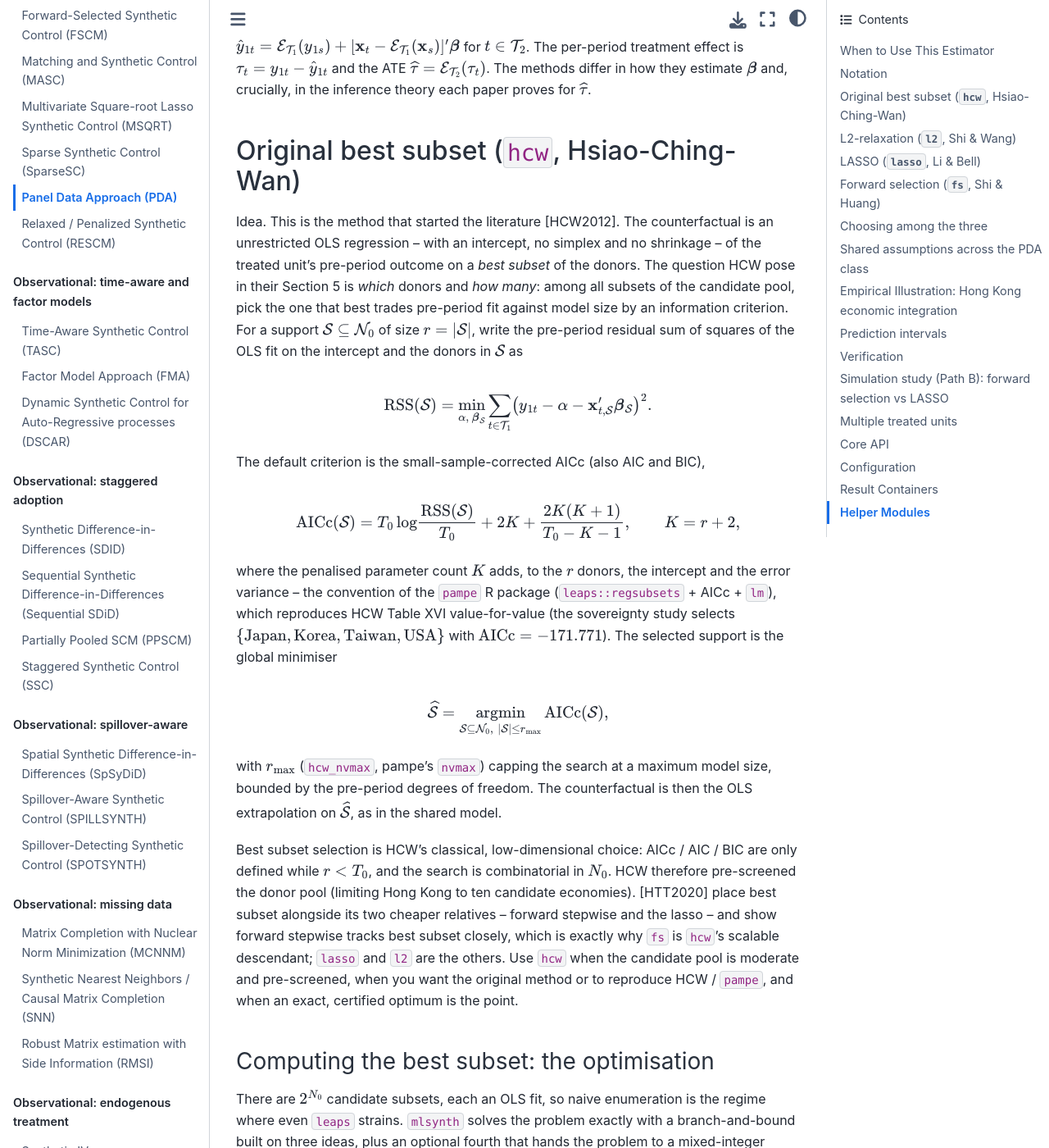
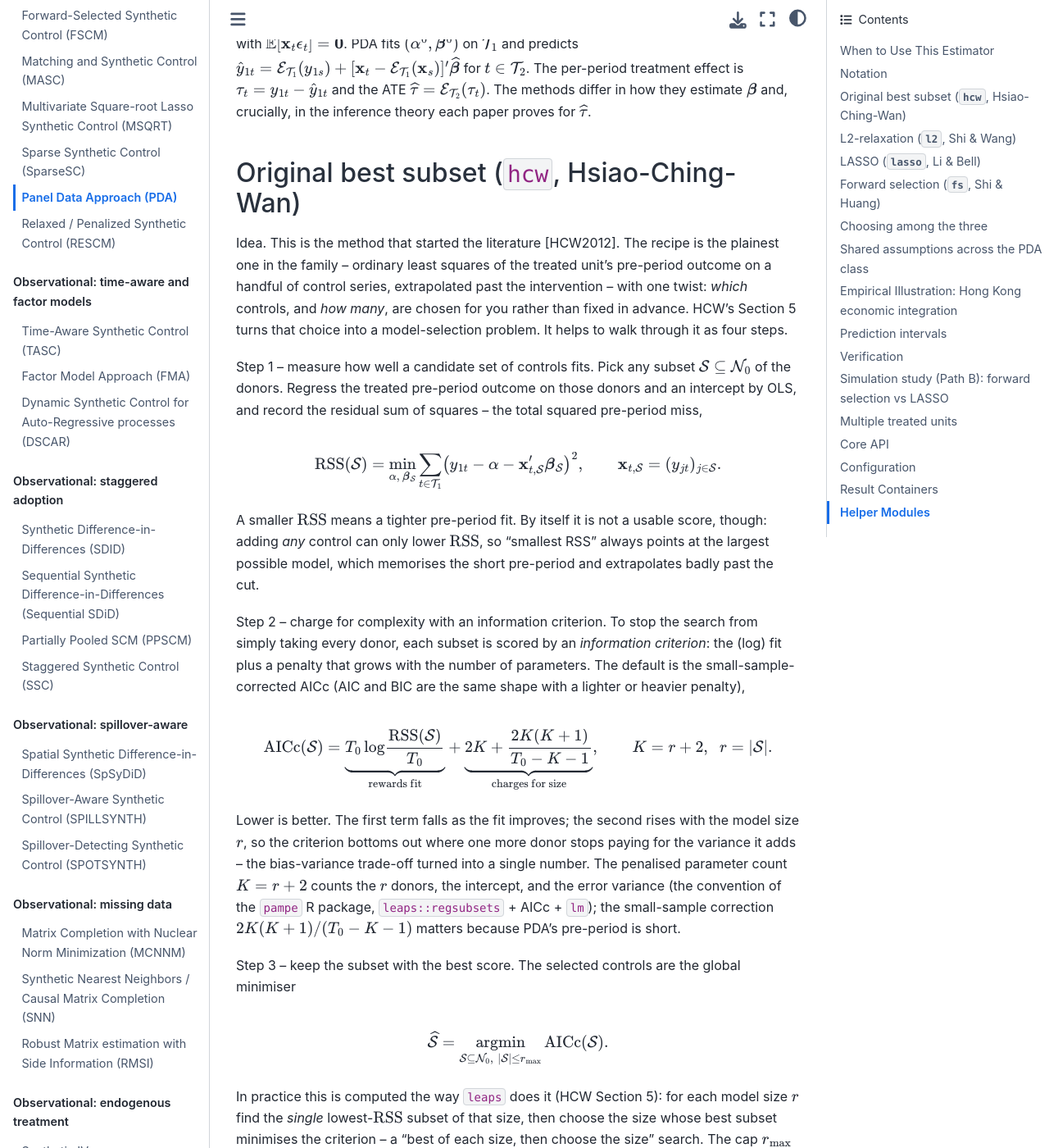
Before and after one commit to jgreathouse9/mlsynth, a Sphinx documentation site: the page built from docs/pda.rst, in a window 1280 px wide and 1400 px high, scrolled down 2109 px. Shown: the whole window at 82% size. Built offline with Sphinx 7.4.7 and the Sphinx Book theme 1.1.4, drawn with Linux system fonts in a browser that asks for light colours; some of the changed text lies outside the part shown.

Commit message:
docs(pda): add HCW to the Hong Kong illustration, expand its mechanics, align notation (#138)
The Hong Kong illustration runs all four PDA methods with refreshed numbers; the
HCW selection mechanics are spelled out as four plain steps (RSS, AICc criterion,
best-of-each-size search, refit/extrapolate); the Jiang et al. bootstrap
pointwise prediction intervals are shown for all four (with an honest note on
HCW's per-draw re-selection cost); and the notation is aligned to the canon
(y^0->y^N, q->r, three->four miscounts fixed).

```diff
--- a/docs/pda.rst
+++ b/docs/pda.rst
@@ -53,7 +53,8 @@
 Notation
 --------
 
-We adopt the notation of Shi & Wang [l2relax]_. For a positive integer ``n``,
+We use mlsynth's standard notation, with the two sample operators of Shi & Wang
+[l2relax]_ defined below. For a positive integer ``n``,
 :math:`[n] = \{1, \ldots, n\}`; :math:`\mathbf{I}_n` is the identity,
 :math:`\mathbf{1}_n`, :math:`\mathbf{0}_n` the all-ones/zeros vectors. For a
 matrix :math:`\mathbf{A} = (a_{ij})` and index sets
@@ -91,15 +92,15 @@
 The shared model
 ^^^^^^^^^^^^^^^^
 
-All three methods rest on a common latent-factor data-generating process: for
+All four methods rest on a common latent-factor data-generating process: for
 :math:`t \in \mathcal{T}`,
 
 .. math::
 
-   y_{jt}^0 = \mu_j + \boldsymbol{\lambda}_j' \mathbf{f}_t + u_{jt},
+   y_{jt}^N = \mu_j + \boldsymbol{\lambda}_j' \mathbf{f}_t + u_{jt},
    \quad j \in \{1\}\cup\mathcal{N}_0,
 
-with :math:`\mathbf{f}_t` a :math:`q`-vector of latent common factors,
+with :math:`\mathbf{f}_t` an :math:`r`-vector of latent common factors,
 :math:`\boldsymbol{\lambda}_j` factor loadings, and :math:`u_{jt}` a
 weakly-dependent idiosyncratic error orthogonal to the factors. Because the
 common factors drive both the treated unit and the donors, the untreated
@@ -123,47 +124,76 @@
 Original best subset (``hcw``, Hsiao-Ching-Wan)
 -----------------------------------------------
 
-Idea. This is the method that started the literature [HCW2012]_. The
-counterfactual is an unrestricted OLS regression -- with an intercept, no
-simplex and no shrinkage -- of the treated unit's pre-period outcome on a
-*best subset* of the donors. The question HCW pose in their Section 5 is *which*
-donors and *how many*: among all subsets of the candidate pool, pick the one
-that best trades pre-period fit against model size by an information criterion.
-For a support :math:`\mathcal{S}\subseteq\mathcal{N}_0` of size
-:math:`r = |\mathcal{S}|`, write the pre-period residual sum of squares of the
-OLS fit on the intercept and the donors in :math:`\mathcal{S}` as
+Idea. This is the method that started the literature [HCW2012]_. The recipe is
+the plainest one in the family -- ordinary least squares of the treated unit's
+pre-period outcome on a handful of control series, extrapolated past the
+intervention -- with one twist: *which* controls, and *how many*, are chosen for
+you rather than fixed in advance. HCW's Section 5 turns that choice into a
+model-selection problem. It helps to walk through it as four steps.
+
+Step 1 -- measure how well a candidate set of controls fits. Pick any subset
+:math:`\mathcal{S}\subseteq\mathcal{N}_0` of the donors. Regress the treated
+pre-period outcome on those donors and an intercept by OLS, and record the
+residual sum of squares -- the total squared pre-period miss,
 
 .. math::
 
    \mathrm{RSS}(\mathcal{S}) = \min_{\alpha,\,\boldsymbol{\beta}_{\mathcal{S}}}
        \sum_{t\in\mathcal{T}_1}
        \bigl(y_{1t} - \alpha - \mathbf{x}_{t,\mathcal{S}}'
-             \boldsymbol{\beta}_{\mathcal{S}}\bigr)^2 .
+             \boldsymbol{\beta}_{\mathcal{S}}\bigr)^2 ,
+   \qquad \mathbf{x}_{t,\mathcal{S}} = (y_{jt})_{j\in\mathcal{S}}.
 
-The default criterion is the small-sample-corrected AICc (also AIC and BIC),
+A smaller :math:`\mathrm{RSS}` means a tighter pre-period fit. By itself it is
+not a usable score, though: adding *any* control can only lower
+:math:`\mathrm{RSS}`, so "smallest RSS" always points at the largest possible
+model, which memorises the short pre-period and extrapolates badly past the cut.
+
+Step 2 -- charge for complexity with an information criterion. To stop the
+search from simply taking every donor, each subset is scored by an *information
+criterion*: the (log) fit plus a penalty that grows with the number of
+parameters. The default is the small-sample-corrected AICc (AIC and BIC are the
+same shape with a lighter or heavier penalty),
 
 .. math::
 
-   \mathrm{AICc}(\mathcal{S}) = T_0 \log\!\frac{\mathrm{RSS}(\mathcal{S})}{T_0}
-       + 2K + \frac{2K(K+1)}{T_0 - K - 1},
-   \qquad K = r + 2,
+   \mathrm{AICc}(\mathcal{S}) = \underbrace{T_0 \log\!\frac{\mathrm{RSS}
+       (\mathcal{S})}{T_0}}_{\text{rewards fit}}
+       + \underbrace{2K + \frac{2K(K+1)}{T_0 - K - 1}}_{\text{charges for size}},
+   \qquad K = r + 2,\;\; r = |\mathcal{S}|.
 
-where the penalised parameter count :math:`K` adds, to the :math:`r` donors,
-the intercept and the error variance -- the convention of the ``pampe`` R
-package (``leaps::regsubsets`` + AICc + ``lm``), which reproduces HCW Table XVI
-value-for-value (the sovereignty study selects
-:math:`\{\text{Japan},\text{Korea},\text{Taiwan},\text{USA}\}` with
-:math:`\mathrm{AICc} = -171.771`). The selected support is the global minimiser
+Lower is better. The first term falls as the fit improves; the second rises with
+the model size :math:`r`, so the criterion bottoms out where one more donor stops
+paying for the variance it adds -- the bias-variance trade-off turned into a
+single number. The penalised parameter count :math:`K = r + 2` counts the
+:math:`r` donors, the intercept, and the error variance (the convention of the
+``pampe`` R package, ``leaps::regsubsets`` + AICc + ``lm``); the small-sample
+correction :math:`2K(K+1)/(T_0-K-1)` matters because PDA's pre-period is short.
+
+Step 3 -- keep the subset with the best score. The selected controls are the
+global minimiser
 
 .. math::
 
    \widehat{\mathcal{S}} = \operatorname*{argmin}_{\mathcal{S}\subseteq
-       \mathcal{N}_0,\; |\mathcal{S}|\le r_{\max}} \mathrm{AICc}(\mathcal{S}),
+       \mathcal{N}_0,\; |\mathcal{S}|\le r_{\max}} \mathrm{AICc}(\mathcal{S}).
 
-with :math:`r_{\max}` (``hcw_nvmax``, pampe's ``nvmax``) capping the search at a
-maximum model size, bounded by the pre-period degrees of freedom. The
-counterfactual is then the OLS extrapolation on :math:`\widehat{\mathcal{S}}`,
-as in the shared model.
+In practice this is computed the way ``leaps`` does it (HCW Section 5): for each
+model size :math:`r` find the *single* lowest-:math:`\mathrm{RSS}` subset of that
+size, then choose the size whose best subset minimises the criterion -- a "best
+of each size, then choose the size" search. The cap :math:`r_{\max}`
+(``hcw_nvmax``, pampe's ``nvmax``) limits the largest size considered and cannot
+exceed the pre-period degrees of freedom (the criterion is undefined once the
+donors plus intercept use up the :math:`T_0` observations).
+
+Step 4 -- refit and extrapolate. Re-fit OLS on the chosen controls
+:math:`\widehat{\mathcal{S}}` over the pre-period, then carry the coefficients
+forward: the counterfactual is that fitted line evaluated on the post-period
+control values, and the per-period effect is treated minus counterfactual,
+exactly as in the shared model above. On HCW's Hong Kong sovereignty study this
+selects :math:`\{\text{Japan},\text{Korea},\text{Taiwan},\text{USA}\}` with
+:math:`\mathrm{AICc} = -171.771`, reproducing Table XVI value-for-value
+(cross-validated against ``pampe`` -- see the benchmark below).
 
 Best subset selection is HCW's classical, low-dimensional choice: AICc / AIC /
 BIC are only defined while :math:`r < T_0`, and the search is combinatorial in
@@ -854,7 +884,7 @@
 
 The original HCW [HCW]_ application -- and Shi & Huang's Example 1 -- evaluates
 the effect of economic integration with mainland China on Hong Kong's quarterly
-real-GDP growth, using 24 comparison economies. Here all three PDA variants run
+real-GDP growth, using 24 comparison economies. Here all four PDA methods run
 on the same data, and the package returns the time-varying effect, the ATE, and
 a HAC confidence interval for each.
 
@@ -868,26 +898,30 @@
 
    res = PDA({"df": df, "outcome": "GDP", "treat": "Integration",
               "unitid": "Country", "time": "Time",
-              "methods": ["l2", "LASSO", "fs"], "alpha": 0.05,
+              "methods": ["hcw", "l2", "LASSO", "fs"], "alpha": 0.05,
               "display_graphs": True}).fit()
 
    for name, fit in res.fits.items():
-       sel = "-" if fit.selected_donors is None else len(fit.selected_donors)
        print(f"{name:6s} ATE {fit.att:.4f}  SE {fit.att_se:.4f}  "
-             f"95% CI ({fit.ci[0]:.4f}, {fit.ci[1]:.4f})  p={fit.p_value:.3f}  donors={sel}")
+             f"95% CI ({fit.ci[0]:.4f}, {fit.ci[1]:.4f})  p={fit.p_value:.3f}  "
+             f"donors={len(fit.donor_weights)}")
 
 This prints::
 
-   l2     ATE 0.0248  SE 0.0032  95% CI (0.0185, 0.0311)  p=0.000  donors=24
+   hcw    ATE 0.0403  SE 0.0057  95% CI (0.0292, 0.0514)  p=0.000  donors=6
+   l2     ATE 0.0261  SE 0.0033  95% CI (0.0195, 0.0326)  p=0.000  donors=24
    lasso  ATE 0.0330  SE 0.0054  95% CI (0.0224, 0.0436)  p=0.000  donors=11
-   fs     ATE 0.0285  SE 0.0059  95% CI (0.0169, 0.0401)  p=0.000  donors=7
+   fs     ATE 0.0395  SE 0.0059  95% CI (0.0280, 0.0510)  p=0.000  donors=9
 
-All three find a significant positive integration effect on Hong Kong's
-GDP growth -- roughly +2.5 to +3.3 percentage points -- differing only by their
-selection philosophy: ``l2`` keeps all 24 controls with dense, signed
-coefficients (pre-RMSE 0.013); ``lasso`` keeps 11; ``fs`` keeps a parsimonious
-7 (Malaysia, New Zealand, Norway, Austria, Canada, Thailand, Australia). The
-estimates bracket the Forward-DiD result on the same data (0.025), a useful
+All four find a significant positive integration effect on Hong Kong's GDP
+growth -- between +2.6 and +4.0 percentage points per quarter -- differing only
+in how they choose controls. ``hcw`` runs the exact best-subset search and
+certifies a parsimonious six-economy model (Austria, Italy, Korea, Mexico,
+Norway, Singapore): on this pool the long 44-quarter pre-period gives the
+branch-and-bound room to certify the global optimum (``certified_optimal`` is
+``True``, gap 0) even over 24 donors. ``l2`` keeps all 24 controls with dense,
+signed coefficients (pre-RMSE 0.012); ``lasso`` keeps 11; ``fs`` grows to 9. The
+four estimates bracket the Forward-DiD result on the same data (0.025), a useful
 cross-method check.
 
 Prediction intervals
@@ -919,25 +953,62 @@
 .. code-block:: python
 
    res = PDA({"df": df, "outcome": "GDP", "treat": "Integration",
-              "unitid": "Country", "time": "Time", "method": "fs",
-              "prediction_intervals": True, "pi_n_boot": 999,
+              "unitid": "Country", "time": "Time",
+              "methods": ["l2", "LASSO", "fs"],
+              "prediction_intervals": True, "pi_n_boot": 199, "pi_seed": 0,
               "display_graphs": False}).fit()
 
-   pi = res.fits["fs"].prediction_intervals
-   print(pi["studentization"])          # 'sandwich'
-   eff = pi["effect"]                    # per-post-period effect intervals
+   for name, fit in res.fits.items():
+       eff = fit.prediction_intervals["effect"]
+       print(name, fit.prediction_intervals["studentization"])
+       for k in range(3):                       # first three post-quarters
+           lo, hi = eff["eq_lower"][k], eff["eq_upper"][k]
+           print(f"  t+{k+1}: effect {eff['point'][k]:+.4f}  95% PI ({lo:+.4f}, {hi:+.4f})")
+
+The pointwise 95% effect intervals for the first three post-quarters (decimal
+GDP growth)::
+
+   method  studentization   t+1                          t+2                          t+3
+   l2      sandwich         +0.0203 (-0.0128, +0.0411)   +0.0427 (+0.0076, +0.0658)   +0.0023 (-0.0347, +0.0272)
+   lasso   sandwich         +0.0312 (-0.0066, +0.0499)   +0.0519 (+0.0165, +0.0706)   +0.0152 (-0.0198, +0.0397)
+   fs      sandwich         +0.0249 (-0.0079, +0.0521)   +0.0467 (+0.0158, +0.0719)   +0.0103 (-0.0237, +0.0351)
+
+Each band is wider than the ATE confidence interval, because it carries the
+out-of-sample prediction error on top of the estimation error, and it tightens
+or widens quarter by quarter as the fitted controls track each period better or
+worse.
+
+``hcw`` produces these same intervals, with one practical caveat: the bootstrap
+refits the entire selection on every draw, and HCW's refit re-runs the
+best-subset search. On the 24-economy pool that is roughly ten seconds a draw, so
+its prediction intervals there cost minutes -- while the certified point estimate
+and the HAC ATE interval need no resampling and return at once. On HCW's
+intended, pre-screened pool (the ten candidate economies of the sovereignty
+study) the search is tiny and the intervals come straight back:
+
+.. code-block:: python
+
+   cands = ["China", "Indonesia", "Japan", "Korea", "Malaysia", "Philippines",
+            "Singapore", "Taiwan", "Thailand", "United States"]
+   sub = df[df["Country"].isin(["Hong Kong"] + cands)]
+
+   hk = PDA({"df": sub, "outcome": "GDP", "treat": "Integration",
+             "unitid": "Country", "time": "Time", "method": "hcw",
+             "prediction_intervals": True, "pi_n_boot": 199,
+             "display_graphs": False}).fit()
+   eff = hk.fits["hcw"].prediction_intervals["effect"]
    lo, hi = eff["eq_lower"][0], eff["eq_upper"][0]
-   print(f"Delta_1 = {eff['point'][0]:.4f}  95% PI ({lo:.4f}, {hi:.4f})")
+   print(f"t+1: effect {eff['point'][0]:+.4f}  95% PI ({lo:+.4f}, {hi:+.4f})")
+   # t+1: effect +0.0304  95% PI (-0.0227, +0.0703)
 
 Verification
 ------------
 
 .. note::
 
-   Empirical (Path A, Hong Kong). All three high-dimensional variants run on
-   the HCW Hong Kong panel (above) and agree on a significant positive
-   integration effect, consistent with the literature and the Forward-DiD
-   cross-check (0.025).
+   Empirical (Path A, Hong Kong). All four PDA methods run on the HCW Hong Kong
+   panel (above) and agree on a significant positive integration effect,
+   consistent with the literature and the Forward-DiD cross-check (0.025).
 
    Original HCW (Path A, best subset). ``benchmarks/cases/pda_hcw_hongkong.py``
    reproduces Hsiao, Ching & Wan (2012) Tables XVI-XVII value-for-value with
@@ -1129,7 +1200,7 @@
    :undoc-members:
 
 Shared HAC long-run-variance machinery (Bartlett/Newey-West) and the N(0,1)
-test used by all three variants.
+test used by every PDA variant.
 
 .. automodule:: mlsynth.utils.pda_helpers.inference
    :members:
```
Also changed, not shown: other parts of docs/pda.rst (+3 -3 lines).
